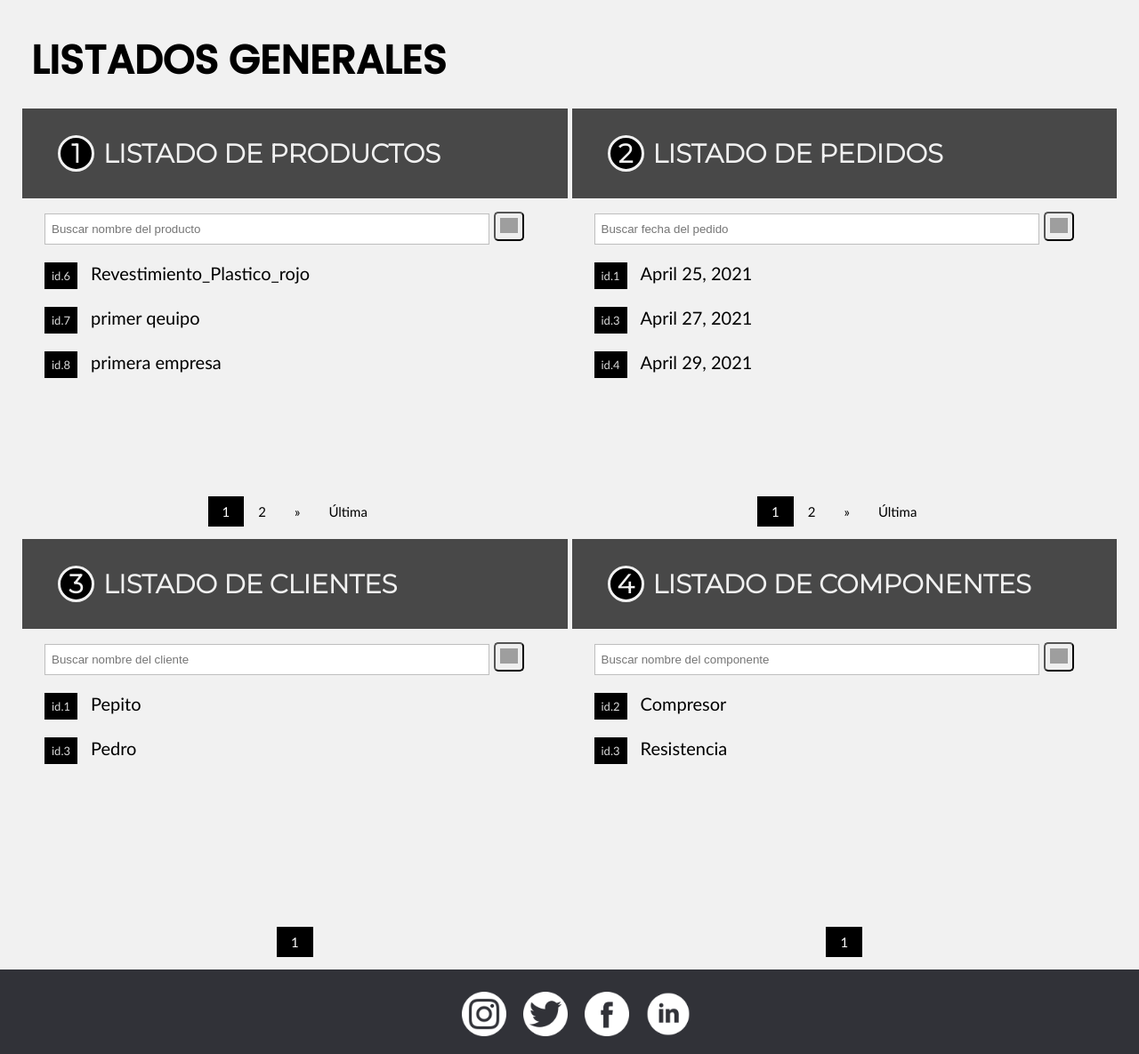
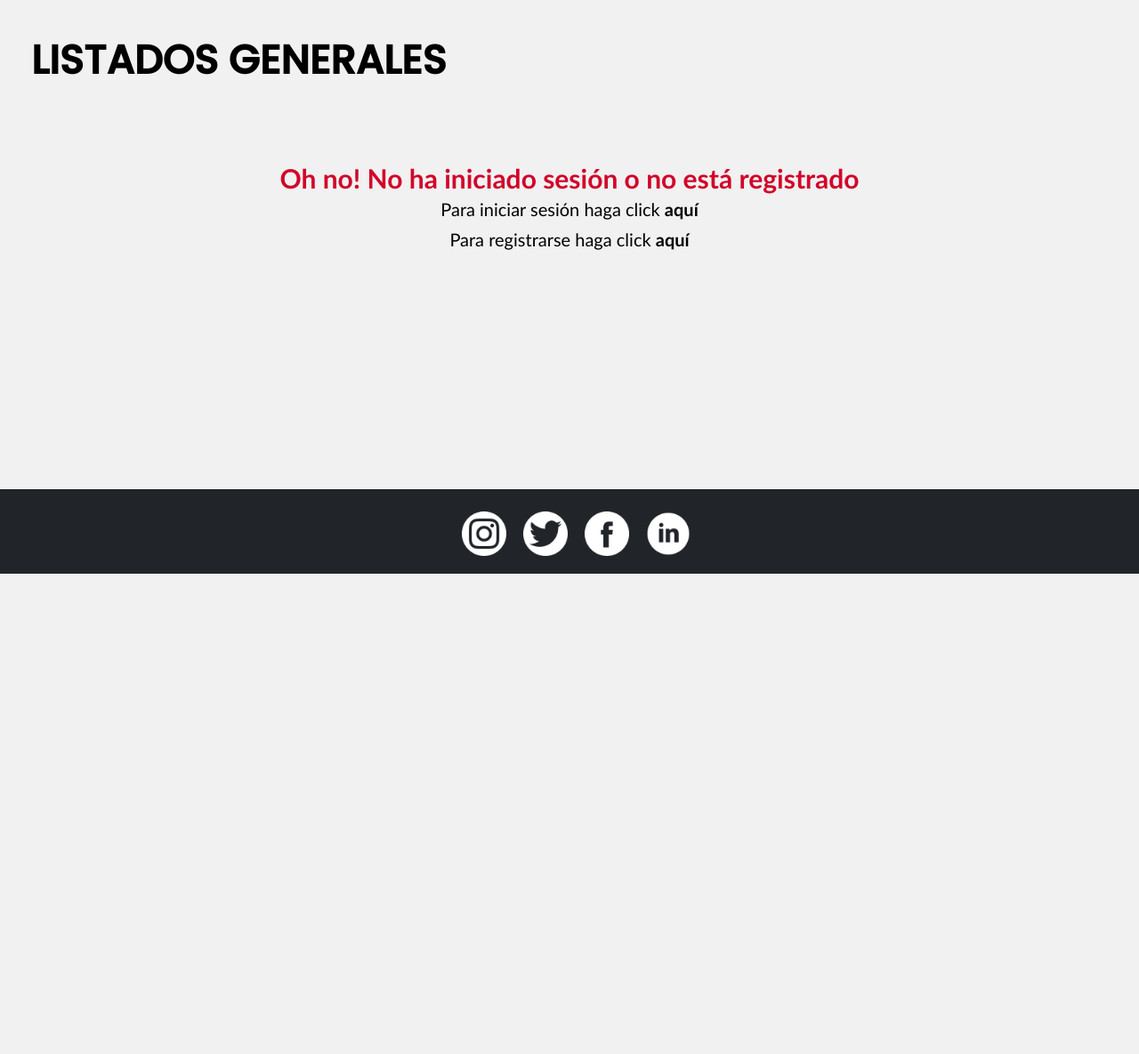
Before and after one commit to asier-vega-gutierrez/Gestion_De_Pedidos, a Django app: page /gestionDePedidos/ in a window 1280 px wide. Shown: the part 621-1806 px from the top of the page at 89% size. After the commit the page ends 1266 px from the top, so only its background shows below. Run offline with Django 3.2, Linux system fonts and the light colour scheme; data comes from the database, SQL or seed files in the repository; both versions use the stored data as it was after the commit; some libraries are stand-ins or nearby versions; grey boxes are pictures that could not be loaded.

Commit message:
permisos pagPrincipal

```diff
--- a/appGestionDePedidos/static/CSS/style.css
+++ b/appGestionDePedidos/static/CSS/style.css
@@ -12,7 +12,7 @@
     position: fixed;
     z-index: 1;
     border-bottom: 2px solid rgb(241, 241, 241);
-    background-color: #313238;
+    background-color: rgb(33, 37, 41);
 }
 
 .menu{
@@ -81,7 +81,7 @@
     padding-bottom: 5px;
     min-width: 100px;
     /*Estetica*/
-    background-color:  #313238;
+    background-color:  rgb(33, 37, 41);;
 }
 
 /*Condicion para que se haga visible la lista anidada*/
@@ -92,7 +92,7 @@
 
 /*PIE DE PÁGINA --> IGUAL PARA TODOS*/
 .pie{
-    background-color: #313238;
+    background-color: rgb(33, 37, 41);
     height: 95px;
     width: 100%;
     text-align: center;
@@ -254,6 +254,36 @@ main h2{
 .añadir:hover{
     color: rgb(136, 136, 136);
     transition: color 0.4s;
+}
+
+#sinAcceso{
+    display: block;
+    margin: auto;
+    text-align: center;
+    padding: 20px;
+    padding-top: 60px;
+    font-family: Calibri, Verdana, Geneva, Tahoma, sans-serif;
+}
+
+#sinAcceso h4{
+    font-size: 30px;
+    color: #d1052a;
+}
+
+#sinAcceso p{
+    font-size: 20px;
+    padding: 5px;
+}
+
+#sinAcceso p a{
+    color: black;
+    text-decoration: none;
+    font-weight: 800;
+    transition: color 1s;
+}
+
+#sinAcceso p a:hover{
+    color: rgb(75, 75, 75);
 }
 
 /*BOTON DE ELIMINAR EN LISTADOS*/
--- a/appGestionDePedidos/templates/pagPrincipal.html
+++ b/appGestionDePedidos/templates/pagPrincipal.html
@@ -20,6 +20,7 @@
         <h2>LISTADOS GENERALES</h2>
     </header>
 
+    {% if user.is_authenticated %}
         <!--Primer articulo donde se visualizara el listado de productos.-->
         <article class="listados" id="listadosIzq">
             <header>
@@ -199,4 +200,11 @@
             </div>
             {% include "paginacion/paginacionComponentes.html" %}
         </article>
+    {% else %}
+        <div id="sinAcceso">
+            <h4>Oh no! No ha iniciado sesión o no está registrado</h4>
+            <p>Para iniciar sesión haga click <a href="{% url 'login' %}">aquí</a></p>
+            <p>Para registrarse haga click <a href="{% url 'registro' %}">aquí</a></p>
+        </div>
+    {% endif %}
 {% endblock %}
```
Also changed, not shown: db.sqlite3. Lines whose indentation alone changed are shown as unchanged.
